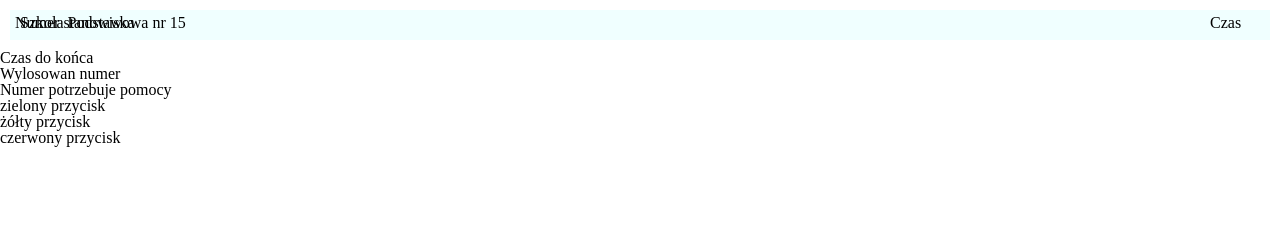
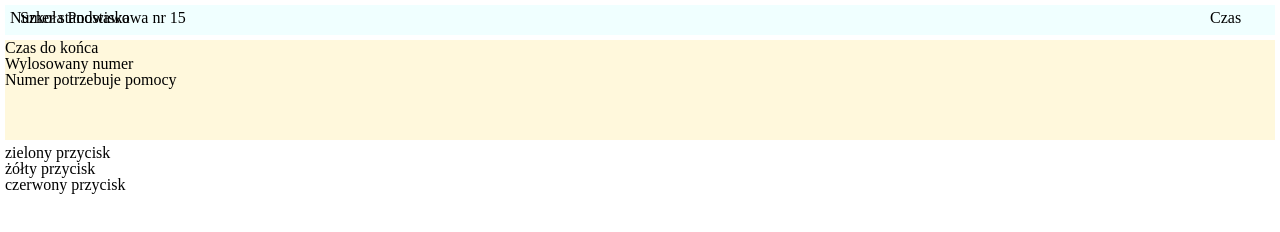
Before and after one commit to robo-us/OK_Metodnik_on-line, a plain HTML site: page klient/index.html in a window 1280 px wide. Drawn offline with Linux system fonts and the light colour scheme.

Commit message:
konfiguracja ukladu strony

```diff
--- a/klient/index.html
+++ b/klient/index.html
@@ -15,14 +15,14 @@
     <!-- Main up bar with time to finish, number, who needs help   -->
     <div class="mine_bar_up">
         <div class="bar_up_in" id="finish_time">Czas do końca</div>
-        <div class="bar_up_in" id="chosen_number">Wylosowan numer</div>
+        <div class="bar_up_in" id="chosen_number">Wylosowany numer</div>
         <div class="bar_up_in" id="i_need_help">Numer potrzebuje pomocy</div>
     </div>
-    <!-- Left side bar with button (green, yellow, red)   -->
-    <div class="left_bar">
-        <div class="left_bar_in" id="green_button">zielony przycisk</div>
-        <div class="left_bar_in" id="yellow_button">żółty przycisk</div>
-        <div class="left_bar_in" id="red_button">czerwony przycisk</div>
+    <!-- Right side bar with button (green, yellow, red)   -->
+    <div class="right_bar">
+        <div class="right_bar_in" id="green_button">zielony przycisk</div>
+        <div class="right_bar_in" id="yellow_button">żółty przycisk</div>
+        <div class="right_bar_in" id="red_button">czerwony przycisk</div>
     </div>
     <!-- Main box with all comp   -->
 </body>
--- a/klient/style/main.css
+++ b/klient/style/main.css
@@ -48,10 +48,11 @@ table {
 /*end of reset*/
 
 .stan {
-    margin: 10px;
+    margin: 5px;
     height: 20px;
     padding: 5px;
     background-color: azure;
+
 }
 
 #stan_in_a {
@@ -73,3 +74,27 @@ table {
     position: absolute;
     right: 20px;
 }
+
+.mine_bar_up {
+    margin: 5px;
+    height: 100px;
+    background-color: cornsilk;
+}
+
+#finish_time {
+
+}
+
+#chosen_number {
+
+}
+
+#i_need_help {
+
+}
+
+.right_bar {
+    margin: 5px;
+    height: 600px;
+    width: 150px;
+}
```
